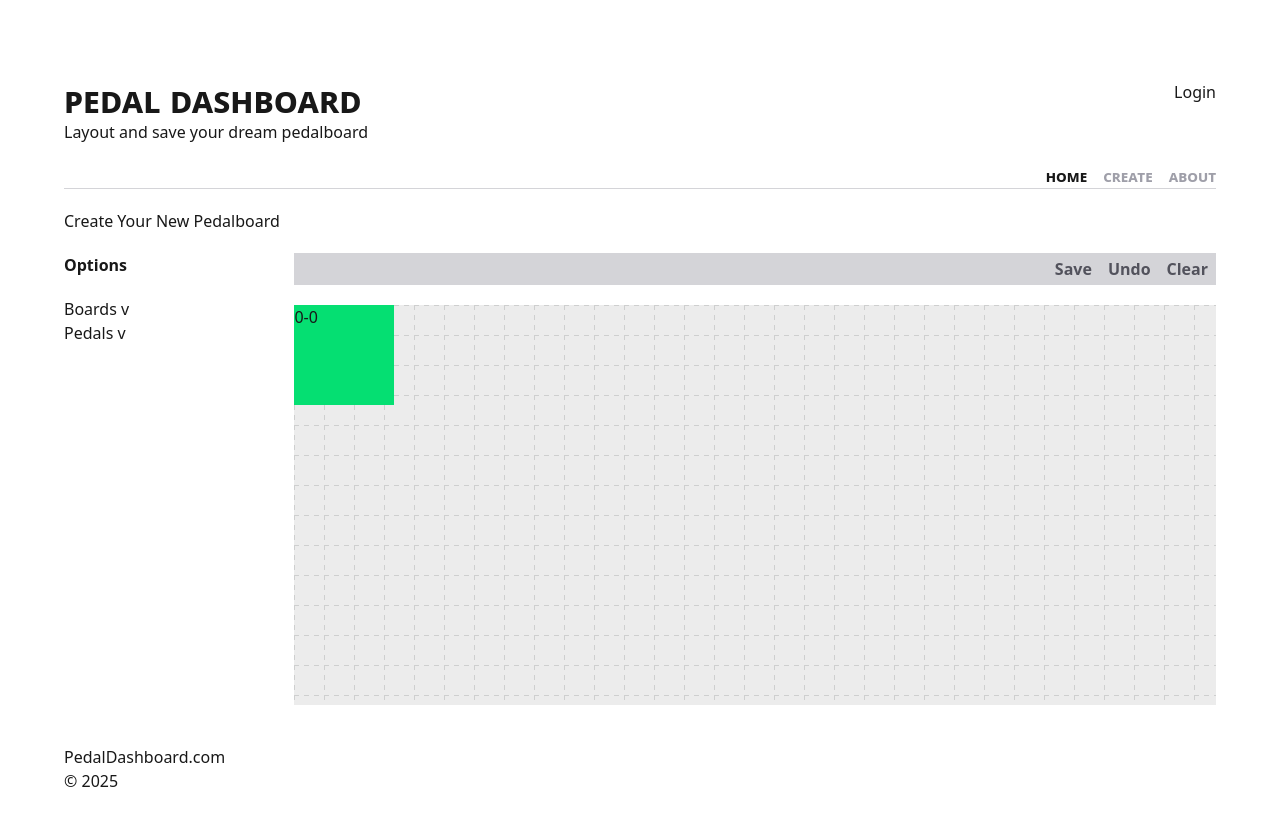
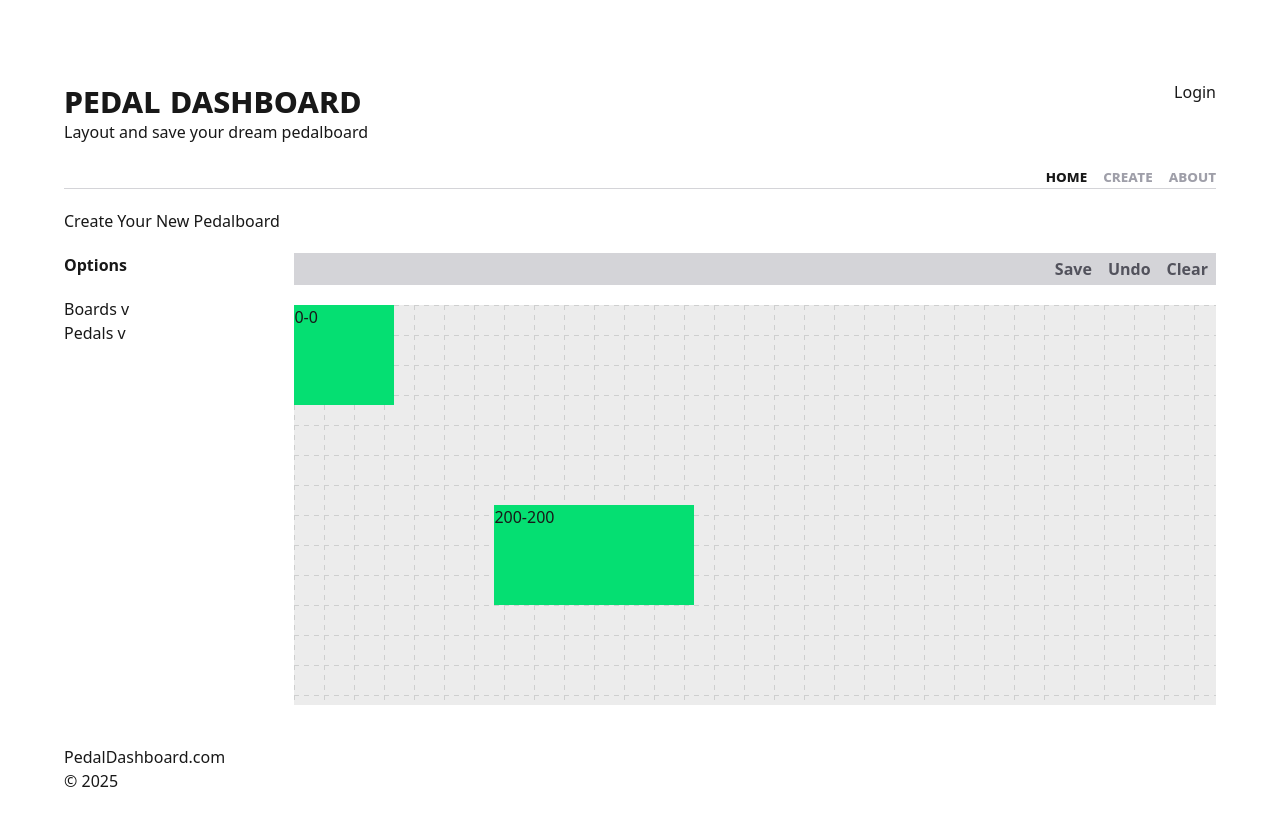
Before and after one commit to jrgtwo/pedal-dashboard, a React (Vite) app: page /create in a window 1280 px wide. Shown: the top 826 px of the page. Built offline with nearby package versions, Linux system fonts and the light colour scheme.

Commit message:
chore: reconfigure sandbox to support multiple draggable pedals

```diff
--- a/src/routes/Create/components/PedalBoardSandBox/components/Pedal/Pedal.tsx
+++ b/src/routes/Create/components/PedalBoardSandBox/components/Pedal/Pedal.tsx
@@ -1,10 +1,12 @@
 import type { PedalProps } from "./Pedal.types";
-const Pedal = ({ x, y }: PedalProps) => {
+const Pedal = ({ w, h, x, y, pedalId }: PedalProps) => {
+
   return (
     <div
+      data-pedal-id={pedalId}
       role="pedal"
-      className={`draggable w-[100px] h-[100px] bg-green-400`}
-      style={{ position: 'absolute', top: y, left: x }}>
+      className={`draggable bg-green-400`}
+      style={{ position: 'absolute', top: y, left: x, width: w, height: h }}>
       {`${x}-${y}`}
     </div>
   );
--- a/src/routes/Create/components/PedalBoardSandBox/components/Pedal/Pedal.types.ts
+++ b/src/routes/Create/components/PedalBoardSandBox/components/Pedal/Pedal.types.ts
@@ -1,6 +1,9 @@
 type PedalProps = {
+  w: number,
+  h: number,
   x: number,
-  y: number
+  y: number,
+  pedalId: string,
 }
 
 export type { PedalProps }
--- a/src/routes/Create/components/PedalBoardSandBox/components/Sandbox/Sandbox.tsx
+++ b/src/routes/Create/components/PedalBoardSandBox/components/Sandbox/Sandbox.tsx
@@ -1,12 +1,41 @@
 import { useState, MouseEvent } from 'react'
 import { Pedal } from '../Pedal/Pedal'
+
+const mockPedalJSON = [{
+  id: 1,
+  name: 'test pedal',
+  brand: 'JRGarcia Amps',
+  location: {
+    w: 100,
+    h: 100,
+    x: 0,
+    y: 0
+  }
+}, {
+  id: 2,
+  name: 'test pedal 2',
+  brand: 'JRGarcia Amps',
+  location: {
+    w: 200,
+    h: 100,
+    x: 200,
+    y: 200
+  }
+}]
+
+const mockPedalMap = mockPedalJSON.reduce((acc, item) => {
+  acc.set(item.id, item)
+  return acc
+}, new Map())
 
 const keepInBounds = (value: number, max: number) => {
   return Math.min(Math.max(value, 0), max)
 }
 const Sandbox = () => {
-  const [x, setX] = useState(0)
-  const [y, setY] = useState(0)
+  const [pedalMap, setPedalMap] = useState(mockPedalMap)
+  // const [x, setX] = useState(0)
+  // const [y, setY] = useState(0)
+  const [currPedal, setCurrPedal] = useState(null)
   const [isDragging, setIsDragging] = useState(false)
   const [sandboxTop, setSandboxTop] = useState(0)
   const [sandboxLeft, setSandboxLeft] = useState(0)
@@ -25,6 +54,14 @@ const Sandbox = () => {
       && event.currentTarget instanceof HTMLElement
       && event.target.classList.contains('draggable')
     ) {
+      const pedalId = event.target.getAttribute('data-pedal-id')
+      const pedal = pedalMap.get(Number(pedalId))
+      if (!pedal) {
+        setIsDragging(false)
+        setCurrPedal(null)
+        return
+      }
+      setCurrPedal(pedal)
       setSandboxTop(event.currentTarget.offsetTop)
       setSandboxLeft(event.currentTarget.offsetLeft)
       setSandboxWidth(event.currentTarget.clientWidth)
@@ -41,12 +78,19 @@ const Sandbox = () => {
   const handleMouseUp = (event: MouseEvent) => {
     event.preventDefault()
     setIsDragging(false)
+    setCurrPedal(null)
   }
 
   const handleMouseMove = (event: MouseEvent) => {
-    if (isDragging) {
-      setX(keepInBounds(event.clientX - sandboxLeft - currPedalXOffset, sandboxWidth - currPedalWidth))
-      setY(keepInBounds(event.clientY - sandboxTop - currPedalYOffset, sandboxHeight - currPedalHeight))
+    if (isDragging && !!currPedal) {
+
+      const xPos = (keepInBounds(event.clientX - sandboxLeft - currPedalXOffset, sandboxWidth - currPedalWidth))
+      const yPos = (keepInBounds(event.clientY - sandboxTop - currPedalYOffset, sandboxHeight - currPedalHeight))
+      currPedal.location.x = xPos
+      currPedal.location.y = yPos
+      setPedalMap((prevPedalMap) => {
+        return new Map(prevPedalMap.set(currPedal.id, currPedal))
+      })
     }
   }
 
@@ -57,7 +101,19 @@ const Sandbox = () => {
       onMouseDown={handleMouseDown}
       onMouseUp={handleMouseUp}
       onMouseMove={handleMouseMove}>
-      <Pedal x={x} y={y} />
+
+      { /*<Pedal x={x} y={y} />*/}
+
+      {[...pedalMap.values()].map((pedal) => (
+        <Pedal
+          pedalId={pedal.id}
+          key={pedal.id}
+          w={pedal.location.w}
+          h={pedal.location.h}
+          x={pedal.location.x}
+          y={pedal.location.y} />
+      ))}
+
     </section >
   )
 }
```
